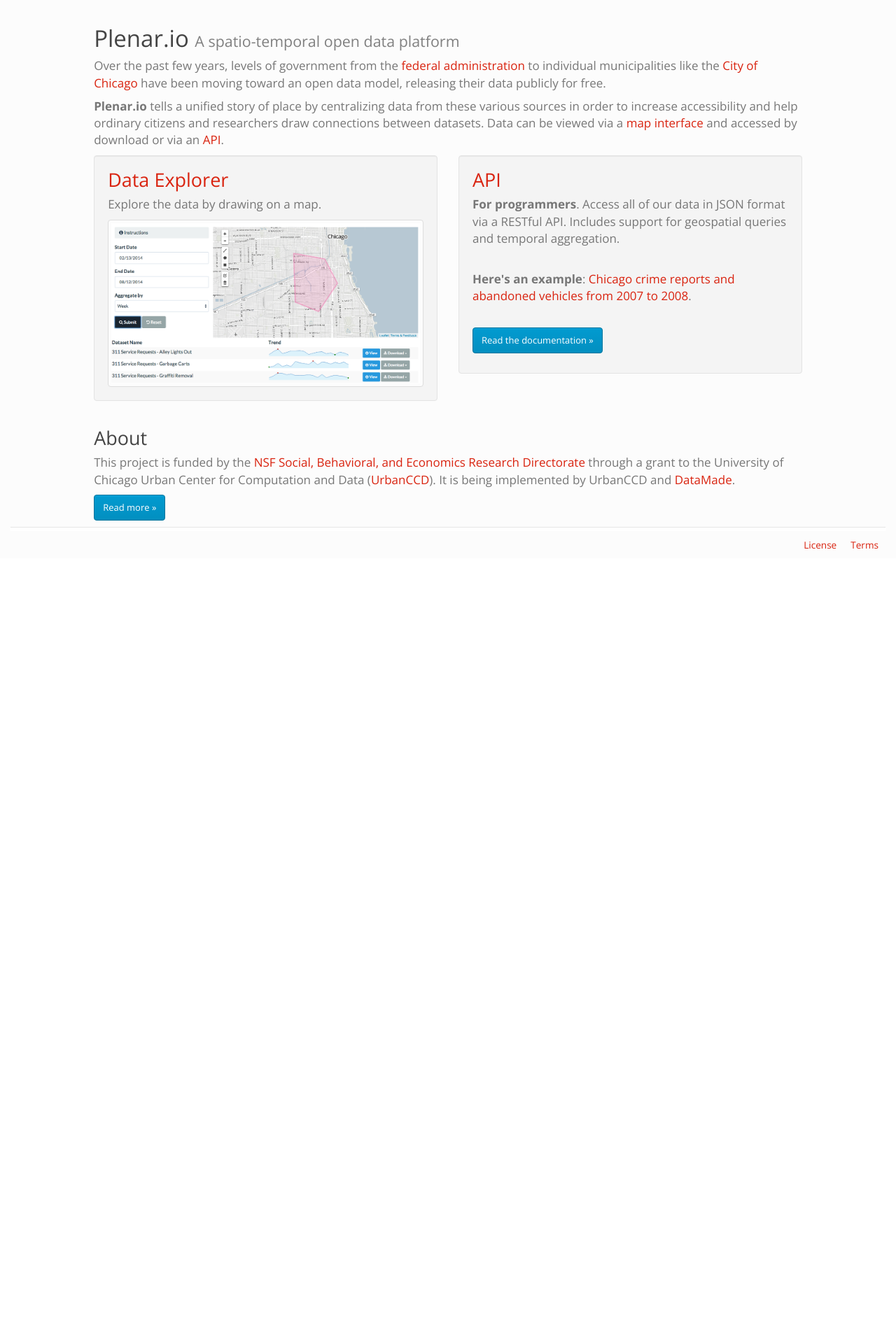
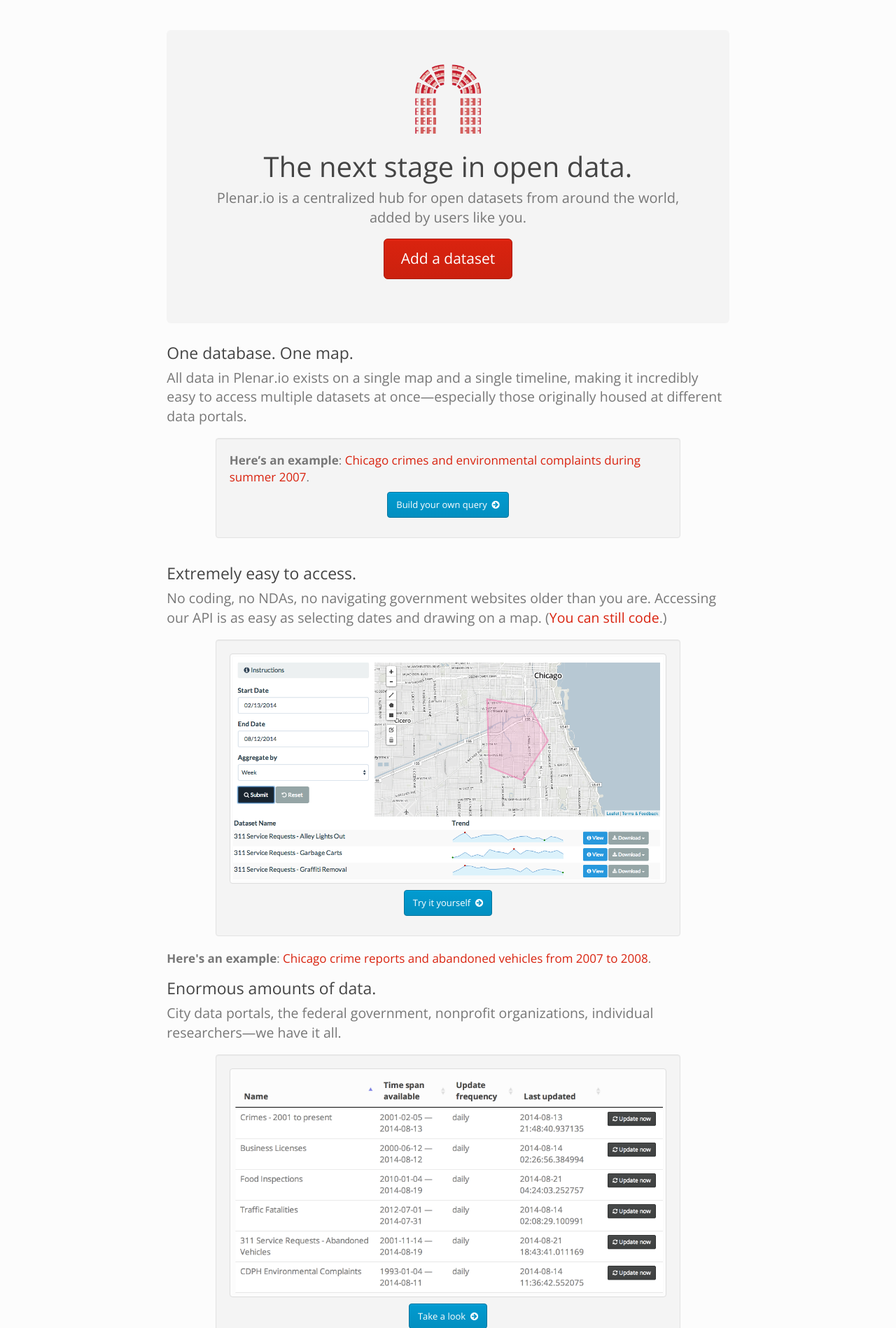
Before and after one commit to UrbanCCD-UChicago/plenario, a Flask app: page / in a window 1280 px wide. Shown: the part 41-1939 px from the top of the page at 70% size. Before the commit the page ends 826 px from the top, so only its background shows below. Run offline with Flask 2, Linux system fonts and the light colour scheme; some libraries are stand-ins or nearby versions.

Commit message:
update /index and /views

```diff
--- a/plenario/templates/index.html
+++ b/plenario/templates/index.html
@@ -1,42 +1,80 @@
 {% extends 'base.html' %}
 {% block title %}Plenar.io - A spatio-temporal open data platform{% endblock %}
 {% block content %}
-  <div class='col-md-10 col-md-offset-1'>
-    <h1>Plenar.io <small>A spatio-temporal open data platform</small></h1>
+  <div class='col-md-8 col-md-offset-2 container'>
 
-    <p>Over the past few years, levels of government from the <a href="http://data.gov">federal administration</a> to individual municipalities like the <a href="http://data.cityofchicago.org">City of Chicago</a> have been moving toward an open data model, releasing their data publicly for free.</p>
+    <br/>
+    <div class="jumbotron">
+      <div class="row" style="display:inline-block"><img src='/static/images/logo-large.png' class='img-responsive' alt='Plenar.io logo' height="100px" width="100px"/></div>
+      <h2 style="font-size: 40px;">The next stage in open data.</h2>
+      <p>Plenar.io is a centralized hub for open datasets from around the world, added by users like you.</p>
+      <p><a class="btn btn-primary btn-lg" role="button" href="{{ url_for('views.add_dataset') }}">Add a dataset</a></p>
+    </div>
 
-    <p><strong>Plenar.io</strong> tells a unified story of place by centralizing data from these various sources in order to increase accessibility and help ordinary citizens and researchers draw connections between datasets. Data can be viewed via a <a href="{{ url_for('views.explore_view') }}">map interface</a> and accessed by download or via an <a href="{{ url_for('views.api_docs_view') }}">API</a>.</p>
 
-    <div class='row'>
-      <div class='col-md-6'>
+
+    <h3>One database. One map.</h3>
+    <p class="lead">All data in Plenar.io exists on a single map and a single timeline, making it incredibly easy to access multiple datasets at once&mdash;especially those originally housed at different data portals.</p>
+    <div class="row">
+      <div class="col-md-1"></div>
+      <div class="col-md-10">
         <div class='well'>
-          <h2><a href="{{ url_for('views.explore_view') }}">Data Explorer</a></h2>
-          <p>Explore the data by drawing on a map.</p>
-          <a href="{{ url_for('views.explore_view') }}"><img src='/static/images/plenario-explorer.png' class='img-responsive img-thumbnail' alt='Plenar.io Data Explorer' /></a>
-        </div>
-      </div>
-      <div class='col-md-6'>
-        <div class='well'>
-          <h2><a href="{{ url_for('views.api_docs_view') }}">API</a></h2>
-          <p><strong>For programmers</strong>. Access all of our data in JSON format via a RESTful API. Includes support for geospatial queries and temporal aggregation.</p>
-
-          <br />
-
-          <p><strong>Here's an example</strong>: <a href='/api/master/?obs_date__gt=2007-1-1&obs_date__lt=2008-1-1&dataset_name__in=crimes_2001_to_present,311_service_requests_abandoned_vehicles'>Chicago crime reports and abandoned vehicles from 2007 to 2008</a>.</p>
-
-          <br />
-
-          <p><a class='btn btn-info' href="{{ url_for('views.api_docs_view') }}">Read the documentation &raquo;</a></p>
+          <p><strong>Here&rsquo;s an example</strong>: <a href='/api/master/?obs_date__ge=2007-6-1&obs_date__lt=2008-9-1&dataset_name__in=chicago_crimes_all,cdph_environmental_complaints'>Chicago crimes and environmental complaints during summer 2007</a>.</p>
+          <p class="text-center"><a class="btn btn-info" href="{{ url_for('views.api_docs_view') }}">Build your own query&nbsp;&nbsp;<i class="fa fa-arrow-circle-right"></i></a><p>
         </div>
       </div>
     </div>
 
-  	<h2>About</h2>
-  	<p>
-      This project is funded by the <a href="http://www.nsf.gov/dir/index.jsp?org=SBE">NSF Social, Behavioral, and Economics Research Directorate</a> through a grant to the University of Chicago Urban Center for Computation and Data (<a href="https://urbanccd.org/">UrbanCCD</a>). It is being implemented by UrbanCCD and <a href="http://datamade.us">DataMade</a>.
-  	</p>
 
-    <p><a class='btn btn-info' href="{{ url_for('views.about_view') }}">Read more &raquo;</a></p>
+    <h3>Extremely easy to access.</h3>
+    <p class="lead">No coding, no NDAs, no navigating government websites older than you are. Accessing our API is as easy as selecting dates and drawing on a map. (<a href="{{ url_for('views.api_docs_view') }}#docs">You can still code</a>.)</p>
+    <div class="row">
+      <div class="col-md-1"></div>
+      <div class="col-md-10">
+        <div class='well'>
+          <p><a href="{{ url_for('views.explore_view') }}"><img src='/static/images/plenario-explorer.png' class='img-responsive img-thumbnail' alt='Plenar.io Data Explorer' /></a></p>
+          <p class="text-center"><a class="btn btn-info" href="{{ url_for('views.explore_view') }}">Try it yourself&nbsp;&nbsp;<i class="fa fa-arrow-circle-right"></i></a><p>
+        </div>
+      </div>
+    </div>
+
+          <p><strong>Here's an example</strong>: <a href='/api/master/?obs_date__gt=2007-1-1&obs_date__lt=2008-1-1&dataset_name__in=crimes_2001_to_present,311_service_requests_abandoned_vehicles'>Chicago crime reports and abandoned vehicles from 2007 to 2008</a>.</p>
+
+
+    <h3>Enormous amounts of data.</h3>
+    <p class="lead">City data portals, the federal government, nonprofit organizations, individual researchers&mdash;we have it all.</p>
+    <div class="row">
+      <div class="col-md-1"></div>
+      <div class="col-md-10">
+        <div class='well'>
+          <p class="text-center"><a href="{{ url_for('views.view_datasets') }}"><img src='/static/images/view-datasets.png' class='img-responsive img-thumbnail' alt='Plenar.io Data Explorer' /></a></p>
+          <p class="text-center"><a class="btn btn-info" href="{{ url_for('views.explore_view') }}">Take a look&nbsp;&nbsp;<i class="fa fa-arrow-circle-right"></i></a></p>
+        </div>
+      </div>
+    </div>
+
+    <h3>Tell the story of place.</h3>
+    <p class="lead">With all the data at your fingertips, you can watch places change over time.</p>
+    <div class="row">
+      <div class="col-md-1"></div>
+      <div class="col-md-10">
+        <div class='well'>
+          <p><strong>Here&rsquo;s an example</strong>: <a href="/explore#aggregate/obs_date__le=2013%2F12%2F31&obs_date__ge=2013%2F01%2F01&location_geom__within=%7B%22type%22%3A%22Feature%22%2C%22properties%22%3A%7B%7D%2C%22geometry%22%3A%7B%22type%22%3A%22Polygon%22%2C%22coordinates%22%3A%5B%5B%5B-87.637939453125%2C41.88694340165636%5D%2C%5B-87.62746810913086%2C41.8875823767912%5D%2C%5B-87.62454986572266%2C41.88898809959183%5D%2C%5B-87.60944366455078%2C41.88834913851702%5D%2C%5B-87.6101303100586%2C41.86700416724044%5D%2C%5B-87.63450622558592%2C41.867387672721804%5D%2C%5B-87.63725280761719%2C41.876974562065904%5D%2C%5B-87.637939453125%2C41.88694340165636%5D%5D%5D%7D%7D&agg=week">Get a week-by-week look at downtown Chicago in 2013</a>.</p>
+          <p class="text-center"><a href="/explore#aggregate/obs_date__le=2013%2F12%2F31&obs_date__ge=2013%2F01%2F01&location_geom__within=%7B%22type%22%3A%22Feature%22%2C%22properties%22%3A%7B%7D%2C%22geometry%22%3A%7B%22type%22%3A%22Polygon%22%2C%22coordinates%22%3A%5B%5B%5B-87.637939453125%2C41.88694340165636%5D%2C%5B-87.62746810913086%2C41.8875823767912%5D%2C%5B-87.62454986572266%2C41.88898809959183%5D%2C%5B-87.60944366455078%2C41.88834913851702%5D%2C%5B-87.6101303100586%2C41.86700416724044%5D%2C%5B-87.63450622558592%2C41.867387672721804%5D%2C%5B-87.63725280761719%2C41.876974562065904%5D%2C%5B-87.637939453125%2C41.88694340165636%5D%5D%5D%7D%7D&agg=week"><img src='/static/images/downtown-chicago.png' class='img-responsive img-thumbnail' alt='Plenar.io Data Explorer' /></a></p>
+          <p class="text-center"><a class="btn btn-info" href="{{ url_for('views.explore_view') }}">See your own city&nbsp;&nbsp;<i class="fa fa-arrow-circle-right"></i></a><p>
+        </div>
+      </div>
+    </div>
+
+    <h3>Let&rsquo;s build something bigger than all of us.</h3>
+    <p class="lead">Plenar.io is fully open source, collaborative, extensible, and growing every day. It isn&rsquo;t just a platform&mdash;it&rsquo;s a new way to think about open data.</p>
+    <br/>
+    <p class="text-center"><a class="btn btn-info btn-lg" href="{{ url_for('views.about_view') }}#mission">Read more about our mission&nbsp;&nbsp;<i class="fa fa-arrow-circle-right"></i></a></p>
+    <br/>
+    <br/>
+    <br/>
+    <br/>
+
+
   </div>
 {% endblock content %}
--- a/plenario/views.py
+++ b/plenario/views.py
@@ -148,3 +148,12 @@ def check_update(task_id):
     resp = make_response(json.dumps(r))
     resp.headers['Content-Type'] = 'application/json'
     return resp
+
+@views.route('/license')
+def license_view():
+    return render_template('license.html')
+
+
+@views.route('/terms')
+def terms_view():
+    return render_template('terms.html')
```
